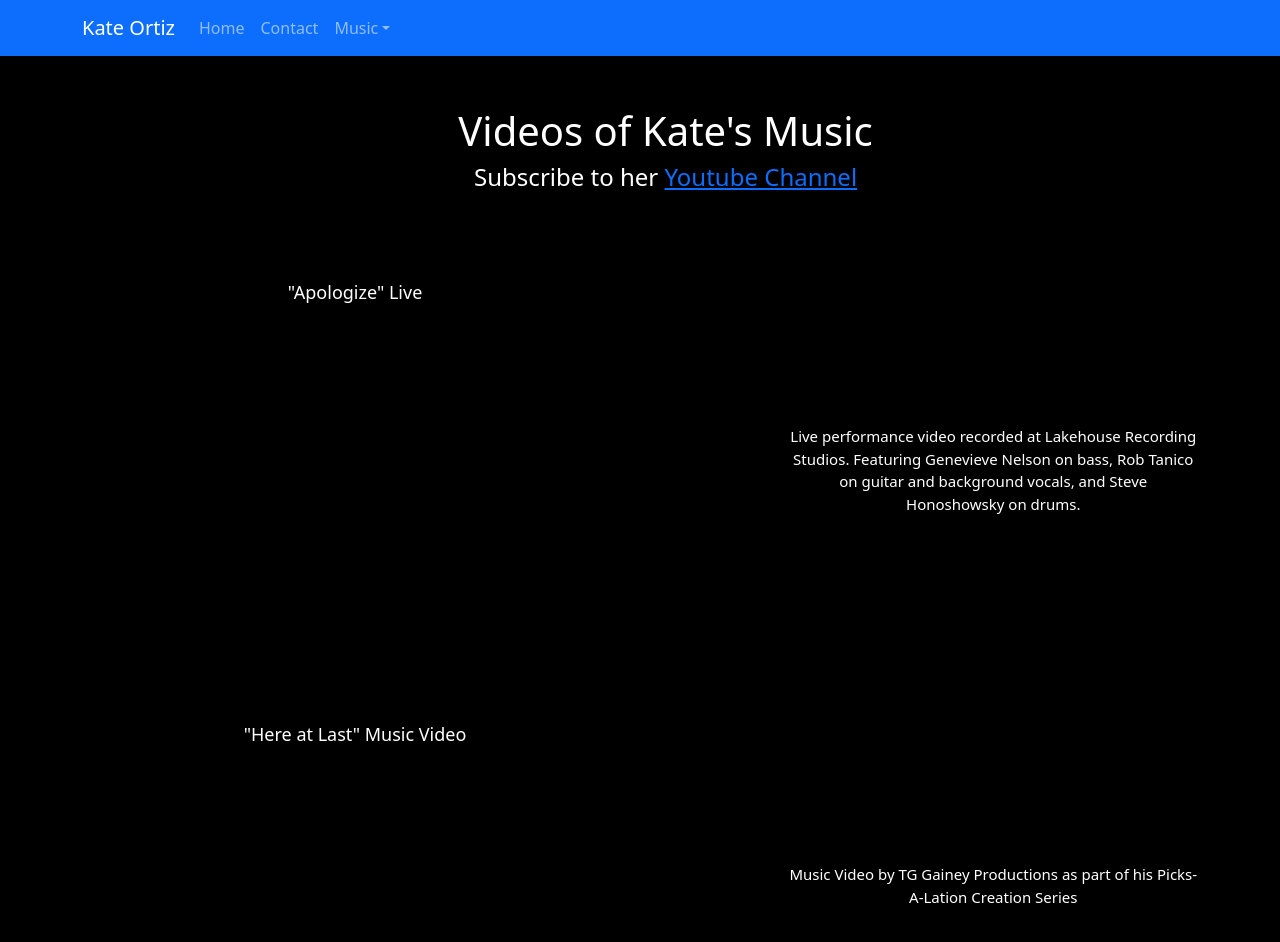
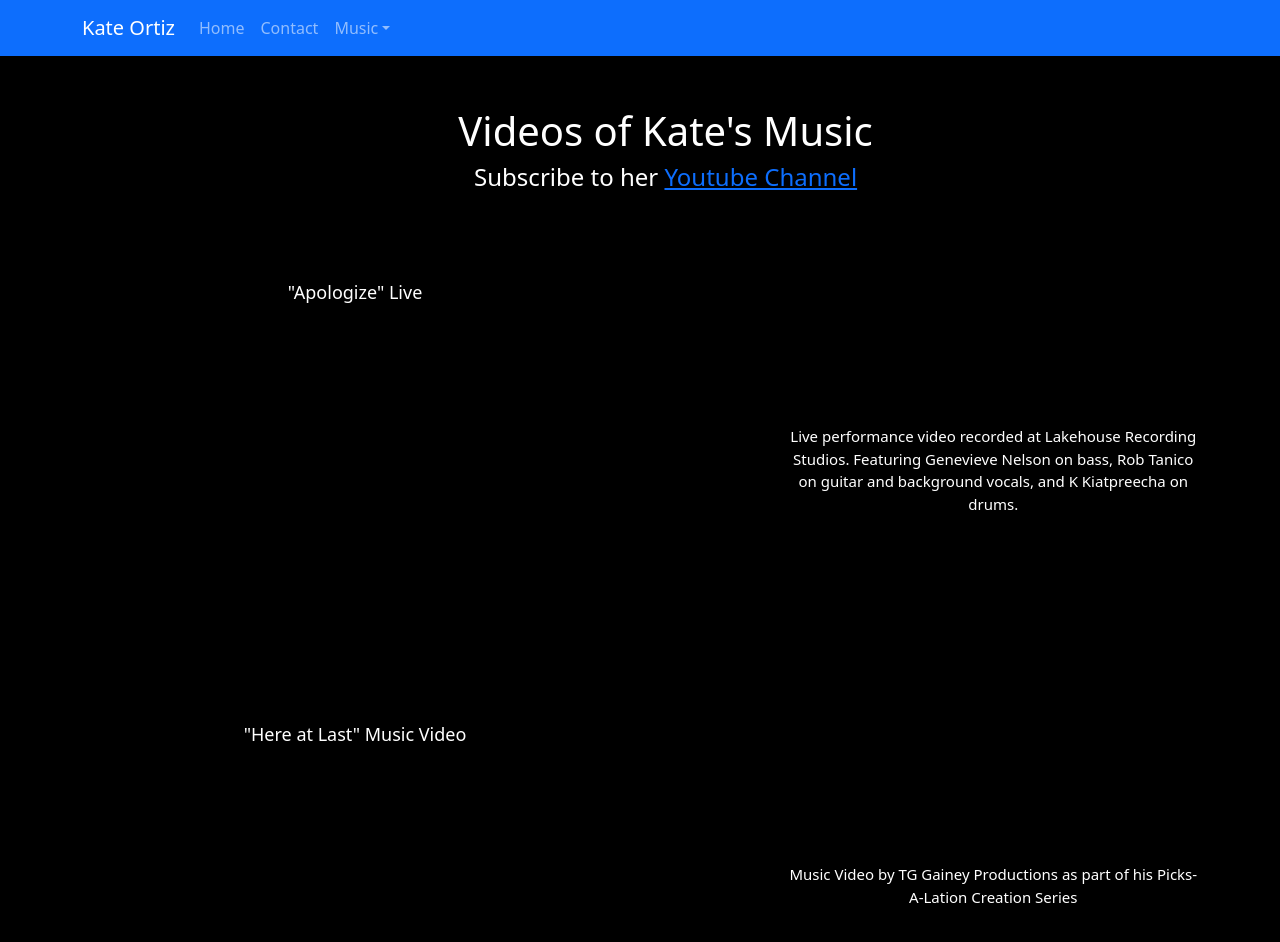
Before and after one commit to GEN7232/KateOrtiz, a React (Create React App) app: page /videos in a window 1280 px wide. Shown: the top 942 px of the page. Built offline with nearby package versions, Linux system fonts and the light colour scheme.

Commit message:
adding K to video credits

```diff
--- a/src/components/pages/Music/Videos.js
+++ b/src/components/pages/Music/Videos.js
@@ -45,7 +45,7 @@ const Videos = () => {
                     <Col>
                         <div className="descriptions">
                             <div className="apologize-video">
-                                <p>Live performance video recorded at Lakehouse Recording Studios. Featuring Genevieve Nelson on bass, Rob Tanico on guitar and background vocals, and Steve Honoshowsky on drums.</p>
+                                <p>Live performance video recorded at Lakehouse Recording Studios. Featuring Genevieve Nelson on bass, Rob Tanico on guitar and background vocals, and K Kiatpreecha on drums.</p>
                             </div>
                             <div className="here-at-last-video">
                                 <p>Music Video by TG Gainey Productions as part of his Picks-A-Lation Creation Series</p>
```
